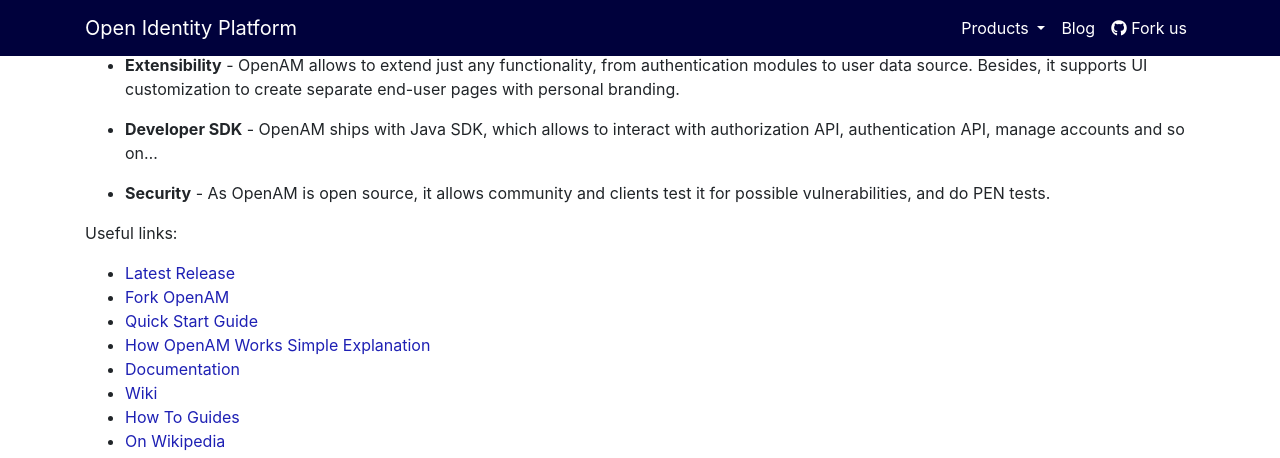
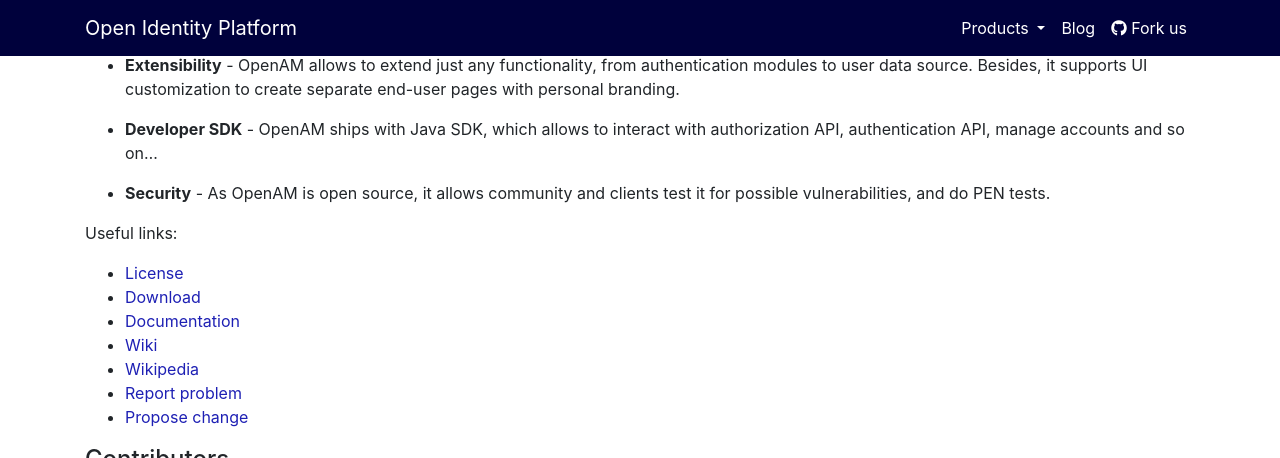
Before and after one commit to OpenIdentityPlatform/OpenIdentityPlatform.org, a Jekyll site: the page built from openam.md, in a window 1280 px wide and 900 px high, scrolled down 616 px, cut to the strip 0-458 px from the top of the window. Built offline with Jekyll 4.4.1, drawn with Linux system fonts in a browser that asks for light colours; nearby versions of some CDN libraries.

Commit message:
update products links (#206)

```diff
--- a/openam.md
+++ b/openam.md
@@ -34,13 +34,12 @@
 
 
 Useful links:
-* [Latest Release](https://github.com/OpenIdentityPlatform/OpenAM/releases)
-* [Fork OpenAM](https://github.com/OpenIdentityPlatform/OpenAM)
-* [Quick Start Guide](https://github.com/OpenIdentityPlatform/OpenAM/wiki/Quick-Start-Guide)
-* [How OpenAM Works Simple Explanation](/blog/how-openam-works-simple-explanation)
+* [License](https://github.com/OpenIdentityPlatform/OpenAM?tab=License-1-ov-file#readme)
+* [Download](https://github.com/OpenIdentityPlatform/OpenAM/releases)
 * [Documentation](https://doc.openidentityplatform.org/openam/)
 * [Wiki](https://github.com/OpenIdentityPlatform/OpenAM/wiki)
-* [How To Guides](https://github.com/OpenIdentityPlatform/OpenAM/wiki#how-to-guides)
-* [On Wikipedia](https://en.wikipedia.org/wiki/OpenAM)
+* [Wikipedia](https://en.wikipedia.org/wiki/OpenAM)
+* [Report problem](https://github.com/OpenIdentityPlatform/OpenAM/issues/new?assignees=&labels=&projects=&template=Bug_report.md)
+* [Propose change](https://github.com/OpenIdentityPlatform/OpenAM/issues/new?assignees=&labels=&projects=&template=Feature_request.md)
 
  {% include contributors.html %}
```
Also changed, not shown: opendj.md (+5 -5 lines), openidm.md (+6 -3 lines), openig.md (+4 -4 lines).
